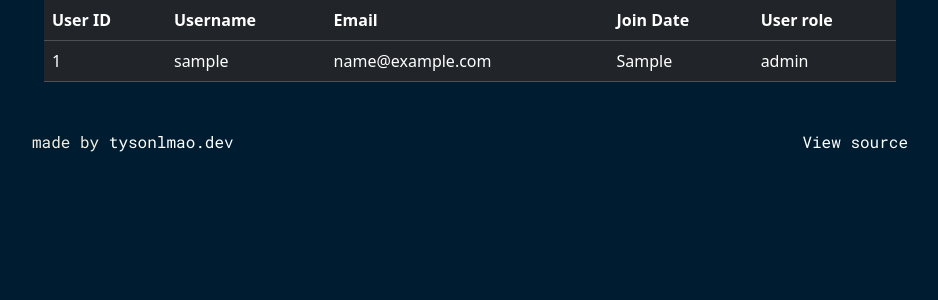
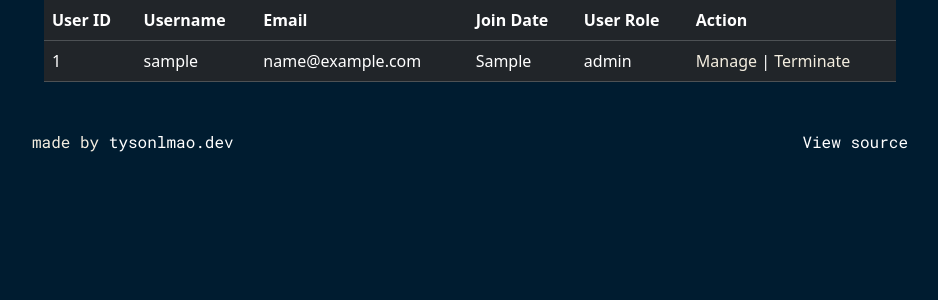
Before and after one commit to tysonlmao/pixelstats, a PHP site: page /admin/index.php in a window 1280 px wide. Shown: the part 334-634 px from the top of the page, without its empty margins (170-1108 px from the left). Run offline with PHP 8.4, Linux system fonts and the light colour scheme; the visitor is signed in with stand-in values (Sample User, id 1); tables that the repository leaves empty or names only in its code hold one stand-in row (values such as "Sample post").

Commit message:
handle termination of users

```diff
--- a/admin/index.php
+++ b/admin/index.php
@@ -72,9 +72,12 @@ $users = $stmt->fetchAll();
                                 <th>Username</th>
                                 <th>Email</th>
                                 <th>Join Date</th>
-                                <th>User role</th>
+                                <th>User Role</th>
+                                <th>Action</th>
                             </tr>
                         </thead>
+                        <tbody>
+                            <!-- Inside the table body -->
                         <tbody>
                             <?php foreach ($users as $user) : ?>
                                 <tr>
@@ -83,8 +86,26 @@ $users = $stmt->fetchAll();
                                     <td><?= $user['email'] ?></td>
                                     <td><?= $user['user_join'] ?></td>
                                     <td><?= $user['user_role'] ?></td>
+                                    <td>
+                                        <span class="manage-link" data-user-id="<?= $user['id'] ?>">Manage</span> |
+                                        <span class="terminate-link" data-user-id="<?= $user['id'] ?>">Terminate</span>
+                                    </td>
                                 </tr>
                             <?php endforeach; ?>
+                        </tbody>
+
+                        <style>
+                            .manage-link,
+                            .terminate-link {
+                                cursor: pointer;
+                            }
+
+                            .manage-link:hover,
+                            .terminate-link:hover {
+                                text-decoration: underline;
+                            }
+                        </style>
+
                         </tbody>
                     </table>
                 </div>
@@ -98,6 +119,54 @@ $users = $stmt->fetchAll();
     <?php include "../templates/footer.php" ?>
     <script src="https://ajax.googleapis.com/ajax/libs/jquery/3.5.1/jquery.min.js"></script>
     <script src="https://maxcdn.bootstrapcdn.com/bootstrap/4.5.2/js/bootstrap.min.js"></script>
+
+    <!-- Modal for managing user accounts -->
+    <div class="modal fade" id="manageUserModal" tabindex="-1" role="dialog" aria-labelledby="manageUserModalLabel" aria-hidden="true">
+        <div class="modal-dialog" role="document">
+            <div class="modal-content">
+                <div class="modal-header">
+                    <h5 class="modal-title" id="manageUserModalLabel">Manage User Accounts</h5>
+                    <button type="button" class="close" data-dismiss="modal" aria-label="Close">
+                        <span aria-hidden="true">&times;</span>
+                    </button>
+                </div>
+                <div class="modal-body">
+                    <!-- Form for managing user accounts goes here -->
+                    <!-- You can use this space to display and update user account information -->
+                </div>
+                <div class="modal-footer">
+                    <button type="button" class="btn btn-secondary" data-dismiss="modal">Close</button>
+                    <button type="button" class="btn btn-primary" id="updateUserAccountsBtn">Save changes</button>
+                </div>
+            </div>
+        </div>
+    </div>
+
+    <!-- JavaScript to handle the click events -->
+    <!-- JavaScript for handling "Terminate" link -->
+    <script>
+        $(document).ready(function() {
+            $('.terminate-link').click(function() {
+                var userId = $(this).data('user-id');
+                if (confirm("Are you sure you want to terminate this user?")) {
+                    $.ajax({
+                        type: "POST",
+                        url: "../includes/terminate.inc.php", // Update the URL to match the correct path
+                        data: {
+                            user_id: userId
+                        },
+                        success: function(response) {
+                            alert("User terminated successfully.");
+                            location.reload(); // Reload the page to update the user list
+                        },
+                        error: function(xhr, status, error) {
+                            alert("An error occurred while terminating the user.\nStatus: " + status + "\nError: " + error);
+                        }
+                    });
+                }
+            });
+        });
+    </script>
 </body>
 
 </html>
```
Also changed, not shown: includes/terminate.inc.php (added, +37 -0 lines), access_denied.php (added).
